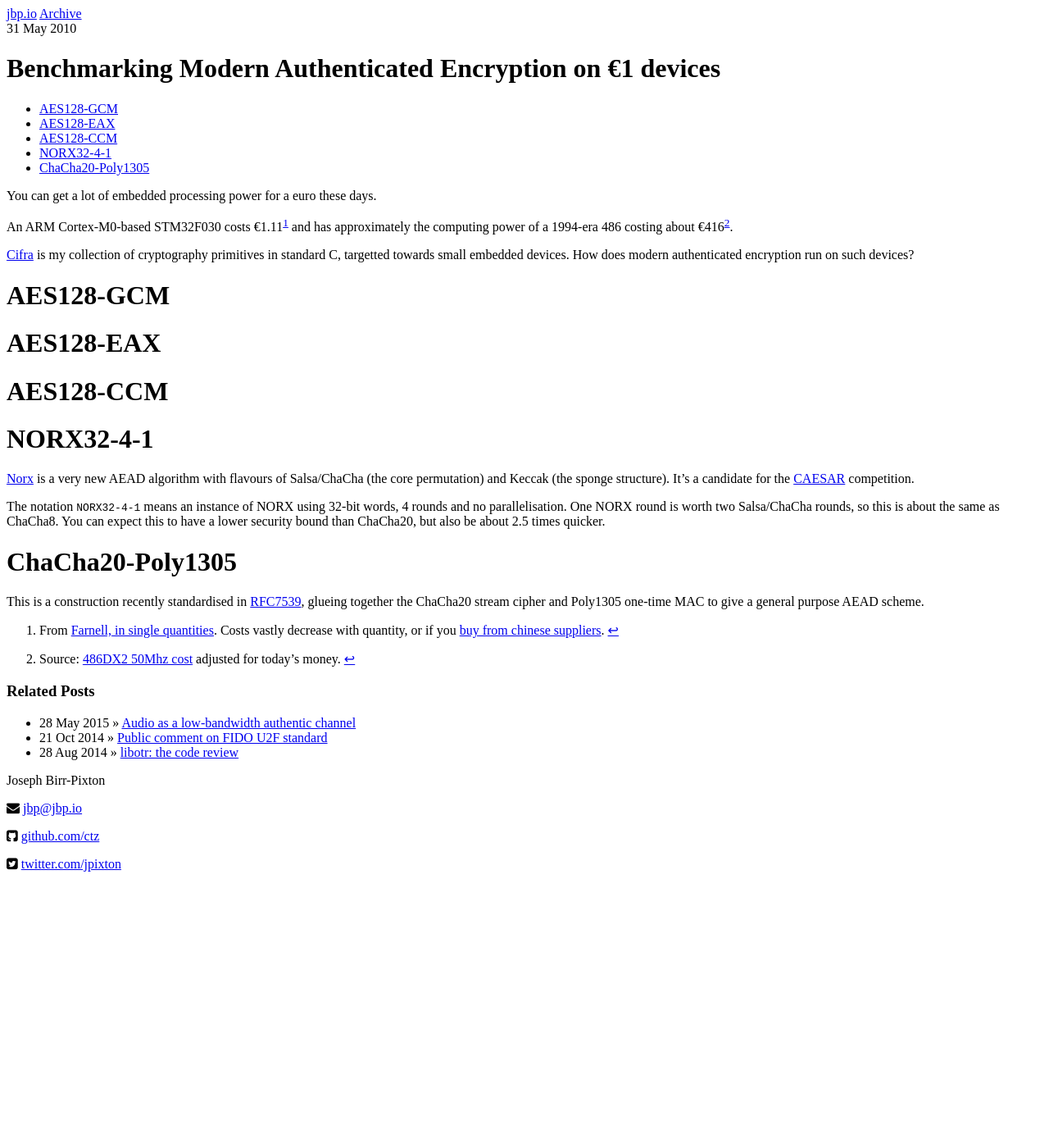
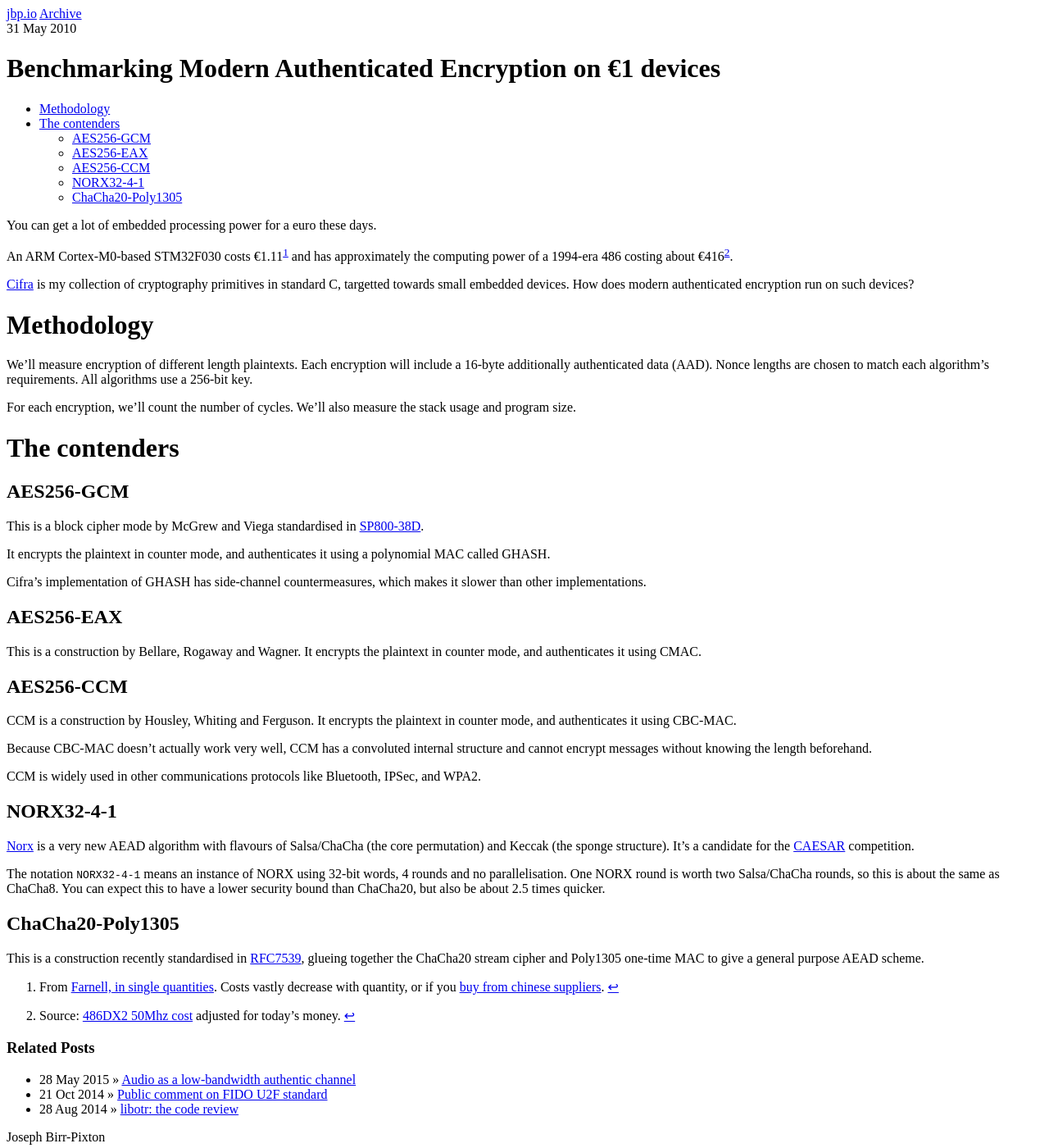
Before and after one commit to ctz/ctz.github.com, a Jekyll site: the page built from _posts/2010-05-31-modern-authenticated-encryption-for-1-euro.md, in a window 1280 px wide and 1400 px high. Shown: the whole window at 82% size. Built offline with Jekyll 4.4.1, drawn with Linux system fonts in a browser that asks for light colours.

Commit message:
Update 2010-05-31-modern-authenticated-encryption-for-1-euro.md

```diff
--- a/_posts/2010-05-31-modern-authenticated-encryption-for-1-euro.md
+++ b/_posts/2010-05-31-modern-authenticated-encryption-for-1-euro.md
@@ -16,13 +16,38 @@
 [Cifra][cifra] is my collection of cryptography primitives in standard C, targetted towards small embedded devices.
 How does modern authenticated encryption run on such devices?
 
-# AES128-GCM
+# Methodology
 
-# AES128-EAX
+We'll measure encryption of different length plaintexts.  Each encryption will include a 16-byte
+additionally authenticated data (AAD).  Nonce lengths are chosen to match each algorithm's requirements.
+All algorithms use a 256-bit key.
 
-# AES128-CCM
+For each encryption, we'll count the number of cycles.  We'll also measure the stack usage and program size.
 
-# NORX32-4-1
+# The contenders
+
+## AES256-GCM
+
+This is a block cipher mode by McGrew and Viega standardised in [SP800-38D][sp800-38d].
+
+It encrypts the plaintext in counter mode, and authenticates it using a polynomial MAC called GHASH.
+
+Cifra's implementation of GHASH has side-channel countermeasures, which makes it slower than other implementations.
+
+## AES256-EAX
+
+This is a construction by Bellare, Rogaway and Wagner.  It encrypts the plaintext in counter mode, and authenticates it using CMAC.
+
+## AES256-CCM
+
+CCM is a construction by Housley, Whiting and Ferguson.  It encrypts the plaintext in counter mode, and authenticates it using CBC-MAC.
+
+Because CBC-MAC doesn't actually work very well, CCM has a convoluted internal structure and cannot encrypt
+messages without knowing the length beforehand.
+
+CCM is widely used in other communications protocols like Bluetooth, IPSec, and WPA2.
+
+## NORX32-4-1
 
 [Norx][norx] is a very new AEAD algorithm with flavours of Salsa/ChaCha (the core permutation) and Keccak (the sponge structure).  It's a candidate for the [CAESAR][caesar] competition.
 
@@ -30,7 +55,7 @@
 One NORX round is worth two Salsa/ChaCha rounds, so this is about the same as ChaCha8.
 You can expect this to have a lower security bound than ChaCha20, but also be about 2.5 times quicker.
 
-# ChaCha20-Poly1305
+## ChaCha20-Poly1305
 
 This is a construction recently standardised in [RFC7539][rfc7539], glueing together the ChaCha20 stream cipher and Poly1305 one-time MAC to give a general purpose AEAD scheme.
 
@@ -43,3 +68,4 @@
 [rfc7539]: https://tools.ietf.org/html/rfc7539
 [norx]: https://norx.io
 [caesar]: http://competitions.cr.yp.to/caesar.html
+[sp800-38d]: http://csrc.nist.gov/publications/nistpubs/800-38D/SP-800-38D.pdf
```
